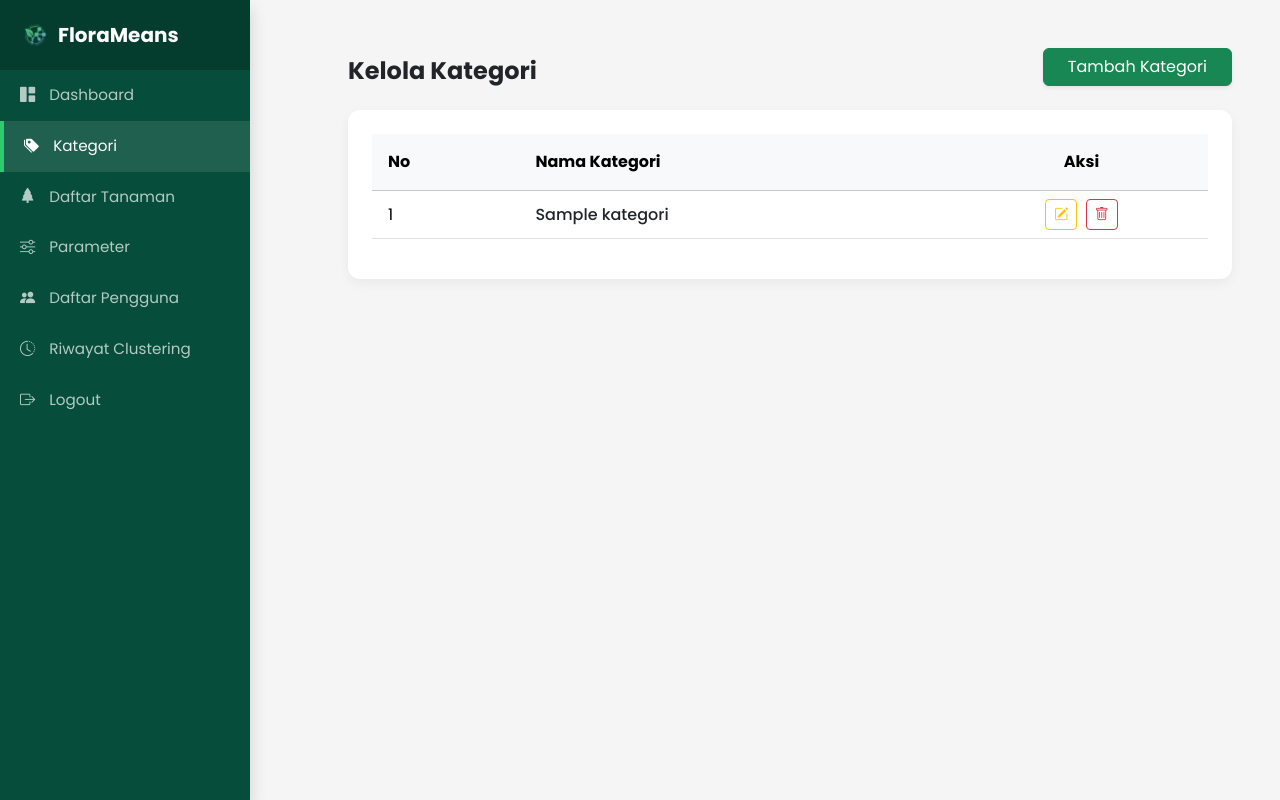
After one commit to Faizahhfaizahh/FloraMeans, a PHP site: page /kelola_kategori.php in a window 1280 px wide. The commit adds this page. Run offline with PHP 8.4, Linux system fonts and the light colour scheme; tables that the repository leaves empty hold one stand-in row (values such as "Sample post"); some libraries are stand-ins or nearby versions.

Commit message:
category page

```diff
--- a/dashboard_admin.php
+++ b/dashboard_admin.php
@@ -92,7 +92,7 @@
 
             <ul class="list-unstyled components">
                 <li><a href="dashboard_admin.php" class="active"><i class="bi bi-grid-1x2-fill"></i> Dashboard</a></li>
-                <li><a href="kelola_kategori.php"><i class="bi bi-tags-fill"></i> Kategori Air</a></li>
+                <li><a href="kelola_kategori.php"><i class="bi bi-tags-fill"></i> Kategori</a></li>
                 <li><a href="data_referensi_tanaman.php"><i class="bi bi-tree-fill"></i> Daftar Tanaman</a></li>
                 <li><a href="standarisasi_lingkungan.php"><i class="bi bi-sliders"></i> Parameter</a></li>
                 <li><a href="daftar_pengguna.php"><i class="bi bi-people-fill"></i> Daftar Pengguna</a></li>
--- /dev/null
+++ b/kelola_kategori.php
@@ -0,0 +1,249 @@
+<?php
+    include 'koneksi.php';
+    //Ambil data dari database
+    $query = mysqli_query($conn, "SELECT * FROM kategori");
+?>
+<!DOCTYPE html>
+<html lang="en">
+<head>
+    <meta charset="UTF-8">
+    <meta name="viewport" content="width=device-width, initial-scale=1.0">
+    <title>Dashboard User FloraMeans</title>
+
+    <!-- Bootstrap -->
+    <link href="https://cdn.jsdelivr.net/npm/bootstrap@5.3.8/dist/css/bootstrap.min.css" rel="stylesheet" integrity="sha384-sRIl4kxILFvY47J16cr9ZwB07vP4J8+LH7qKQnuqkuIAvNWLzeN8tE5YBujZqJLB" crossorigin="anonymous">
+    <script src="https://cdn.jsdelivr.net/npm/bootstrap@5.3.8/dist/js/bootstrap.bundle.min.js" integrity="sha384-FKyoEForCGlyvwx9Hj09JcYn3nv7wiPVlz7YYwJrWVcXK/BmnVDxM+D2scQbITxI" crossorigin="anonymous"></script>
+    <link rel="stylesheet" href="https://cdn.jsdelivr.net/npm/bootstrap-icons@1.11.3/font/bootstrap-icons.min.css">
+    <!-- SweetAlert2 -->
+    <script src="https://cdn.jsdelivr.net/npm/sweetalert2@11"></script>
+    <!-- Google Fonts -->
+    <link rel="preconnect" href="https://fonts.googleapis.com">
+    <link rel="preconnect" href="https://fonts.gstatic.com" crossorigin>
+    <link href="https://fonts.googleapis.com/css2?family=Poppins:ital,wght@0,100;0,200;0,300;0,400;0,500;0,600;0,700;0,800;0,900;1,100;1,200;1,300;1,400;1,500;1,600;1,700;1,800;1,900&display=swap" rel="stylesheet">
+    <!-- CSS -->
+    <link rel="stylesheet" href="style.css">
+
+    <style>
+        /* Sidebar Styling */
+    #sidebar {
+        min-width: 250px;
+        max-width: 250px;
+        background-color: #064e3b;
+        color: white;
+        transition: all 0.3s;
+        min-height: 100vh;
+        position: fixed;
+        z-index: 1000;
+    }
+
+    #sidebar .sidebar-header {
+        padding: 20px;
+        background: #043d2e;
+    }
+
+    #sidebar ul.components {
+        padding: 20px 0;
+    }
+
+    #sidebar ul li a {
+        padding: 14px 20px;
+        font-size: 0.95rem;
+        display: block;
+        color: rgba(255, 255, 255, 0.7);
+        text-decoration: none;
+        transition: 0.3s;
+    }
+
+    #sidebar ul li a:hover, #sidebar ul li a.active {
+        color: #fff;
+        background: rgba(255, 255, 255, 0.1);
+        border-left: 4px solid #2ecc71;
+    }
+
+    #sidebar ul li a i {
+        margin-right: 10px;
+    }
+
+    #main-content {
+        width: 100%;
+        padding-left: 300px;
+        transition: all 0.3s;
+    }
+
+    .container-box {
+        max-width: 1000px;
+        margin: 0 auto;
+    }
+
+    .card { border: none; border-radius: 12px; box-shadow: 0 4px 12px rgba(0,0,0,0.05); }
+    .btn-primary { background-color: #064e3b; border: none; }
+    .btn-primary:hover { background-color: #043d2e; }
+
+    /* Responsive Mobile */
+    @media (max-width: 768px) {
+            #sidebar { margin-left: -260px; }
+            #sidebar.active { margin-left: 0; }
+            #main-content { padding-left: 0; }
+    }
+    </style>
+
+</head>
+<body>
+    <div class="d-flex">
+        <nav id="sidebar" class="shadow">
+            <div class="sidebar-header d-flex align-items-center">
+                <img src="images/logo/FloraMeans_Logo4.png" alt="Logo" width="30" height="30" class="me-2">
+                <h5 class="m-0 fw-bold">FloraMeans</h5>
+            </div>
+
+            <ul class="list-unstyled">
+                <li><a href="dashboard_admin.php"><i class="bi bi-grid-1x2-fill"></i> Dashboard</a></li>
+                <li><a href="kelola_kategori.php" class="active"><i class="bi bi-tags-fill"></i> Kategori</a></li>
+                <li><a href="data_referensi_tanaman.php"><i class="bi bi-tree-fill"></i> Daftar Tanaman</a></li>
+                <li><a href="standarisasi_lingkungan.php"><i class="bi bi-sliders"></i> Parameter</a></li>
+                <li><a href="daftar_pengguna.php"><i class="bi bi-people-fill"></i> Daftar Pengguna</a></li>
+                <li><a href="riwayat_clustering.php"><i class="bi bi-clock-history"></i> Riwayat Clustering</a></li>
+                <li><a href="logout.php"><i class="bi bi-box-arrow-right"></i> Logout</a></li>
+            </ul>
+        </nav>
+
+        <main id="main-content">
+            <div class="container-fluid p-4 p-md-5">
+                <div class="container-box">
+                    <div class="d-flex justify-content-between align-items-end mb-4">
+                        <div>
+                            <h4 class="fw-bold m-0 text-dark">Kelola Kategori</h4>
+                        </div>
+                        <button class="btn btn-success shadow-sm px-4" data-bs-toggle="modal" data-bs-target="#modalTambah">Tambah Kategori</button>
+                    </div>
+                </div>
+
+                <div class="card p-4 border-0">
+                    <div class="table-responsive">
+                        <table class="table table-hover align-middle">
+                            <thead class="table-light">
+                                <tr>
+                                    <th class="py-3 px-3">No</th>
+                                    <th class="py-3">Nama Kategori</th>
+                                    <th class=" py-3 text-center">Aksi</th>
+                                </tr>
+                            </thead>
+                            <tbody>
+                                <?php
+                                $no =1;
+                                while ($row = mysqli_fetch_assoc($query)):
+                                ?>
+                                <tr>
+                                    <td class="px-3"><?= $no++;?></td>
+                                    <td class="fw-medium text-dark"><?= $row['nama_kategori'];?></td>
+                                    <td class="text-center">
+                                        <button class="btn btn-sm btn-outline-warning me-1"><i class="bi bi-pencil-square"></i></button>
+                                        <button class="btn btn-sm btn-outline-danger btn-delete"><i class="bi bi-trash"></i></button>
+                                    </td>
+                                </tr>
+                                    <?php endwhile; ?>
+                                </tbody>
+                            </table>
+                        </div>
+                    </div>
+                </div>
+            </div>
+        </main>
+    </div>
+
+    <!-- Modal Tambah Kategori -->
+    <div class="modal fade" id="modalTambah" tabindex="-1">
+        <div class="modal-dialog modal-dialog-centered">
+            <div class="modal-content border-0 shadow">
+                <div class="modal-header border-0 bg-light">
+                    <h5 class="modal-title fw-bold">Tambah Kategori Baru</h5>
+                    <button type="button" class="btn-close" data-bs-dismiss="modal"></button>
+                </div>
+                <form action="function.php" method="POST">
+                    <div class="modal-body p-4">
+                        <div class="mb-3">
+                            <label class="form-label">Nama Kategori</label>
+                            <input type="text" class="form-control border-0 bg-light py-2" name="nama_kategori" placeholder="Contoh: Xerofit" required>
+                        </div>
+                    </div>
+                    <div class="modal-footer">
+                        <button type="button" class="btn btn-secondary" data-bs-dismiss="modal">Batal</button>
+                        <button type="submit" name="btn_simpan_kategori"class="btn btn-primary">Simpan</button>
+                    </div>
+                </form>
+            </div>
+        </div>
+
+    <script>
+
+        const urlParams = new URLSearchParams(window.location.search);
+        const pesan = urlParams.get('pesan');
+
+        // Notifikasi tambah kategori berhasil
+        if (pesan === 'sukses_tambah') {
+            Swal.fire({
+                title: 'Berhasil!',
+                text: 'Kategori baru telah ditambahkan ke sistem FloraMeans.',
+                icon: 'success',
+                confirmButtonColor: '#064e3b' // Warna tema hijau sidebar kamu
+            }).then(() => {
+                // Bersihkan parameter URL agar alert tidak muncul lagi saat refresh
+                window.history.replaceState({}, document.title, window.location.pathname);
+            });
+        }
+
+        if (pesan === 'duplikat') {
+        Swal.fire({
+            title: 'Gagal!',
+            text: 'Nama kategori tersebut sudah terdaftar di database.',
+            icon: 'error',
+            confirmButtonColor: '#d33'
+        });
+    }
+
+        // Untuk hapus kategori
+        document.querySelectorAll('.btn-delete').forEach(btn => {
+            btn.addEventListener('click', function() {
+                Swal.fire({
+                    title: 'Hapus Kategori?',
+                    text: "Data yang dihapus tidak bisa dikembalikan!",
+                    icon: 'warning',
+                    showCancelButton: true,
+                    confirmButtonColor: '#d33',
+                    confirmButtonText: 'Ya, Hapus!',
+                    cancelButtonText: 'Batal'
+                }).then((result) => {
+                    if (result.isConfirmed) {
+                        Swal.fire('Terhapus!', 'Kategori telah dihapus.', 'success');
+                    }
+                });
+            });
+        });
+
+        document.getElementById('sidebarCollapse')?.addEventListener('click', function() {
+            document.getElementById('sidebar').classList.toggle('active');
+        });
+
+        //Untuk Logout
+        const logoutBtn = document.querySelector('a[href="logout.php"]');
+        logoutBtn.addEventListener('click', function(e) {
+        e.preventDefault();
+
+        Swal.fire({
+            title: 'Konfirmasi Log Out',
+            text: "Apakah Anda yakin ingin keluar dari sistem?",
+            icon: 'warning',
+            showCancelButton: true,
+            confirmButtonColor: '#3085d6',
+            cancelButtonColor: '#d33',
+            confirmButtonText: 'Ya, Keluar',
+            cancelButtonText: 'Batal'
+            }).then((result) => {
+                if (result.isConfirmed) {
+                    window.location.href = 'logout.php';
+                }
+            });
+        });
+    </script>
+</body>
+</html>
```
Also changed, not shown: function.php (+17 -0 lines), riwayat_clustering.php (added).
